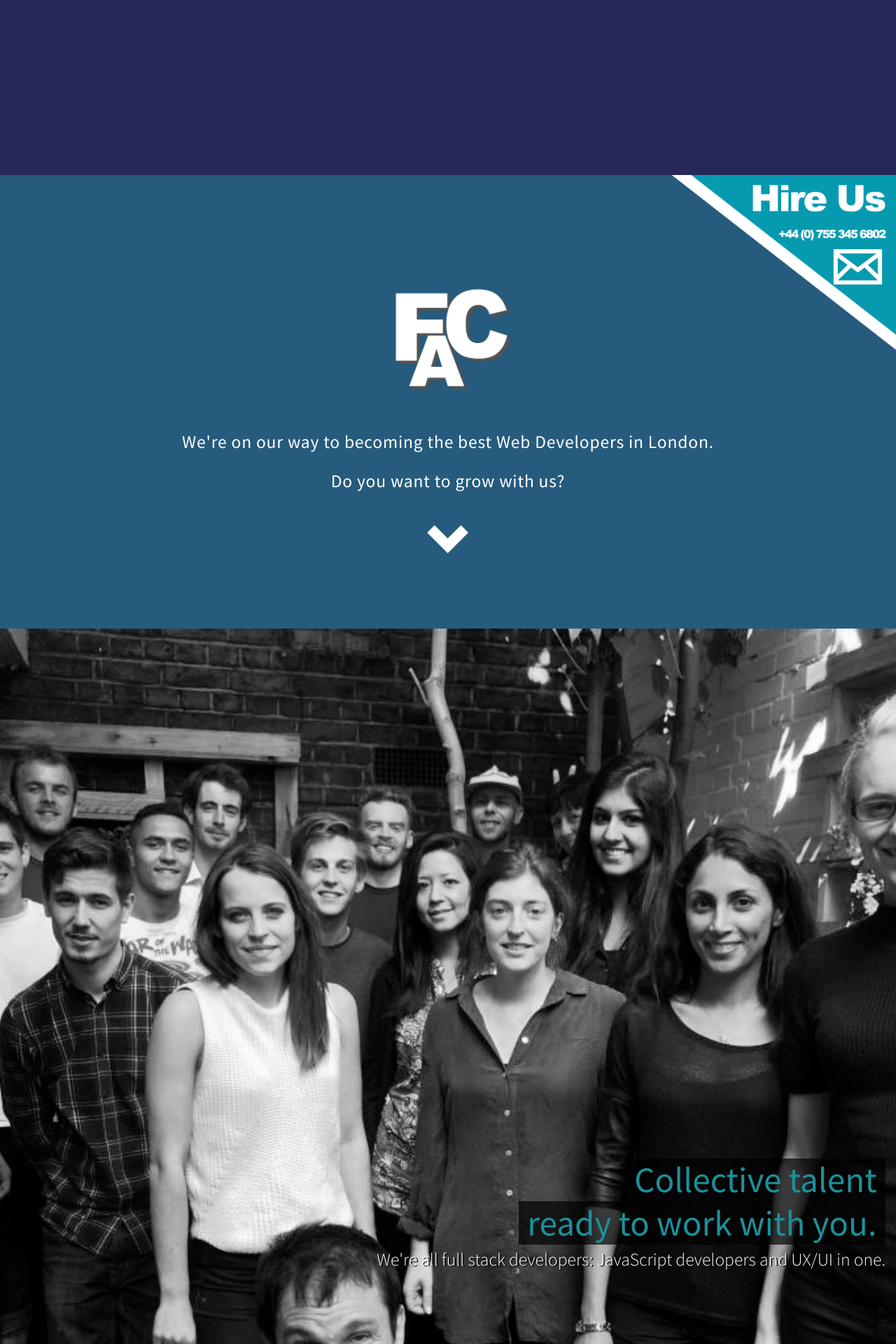
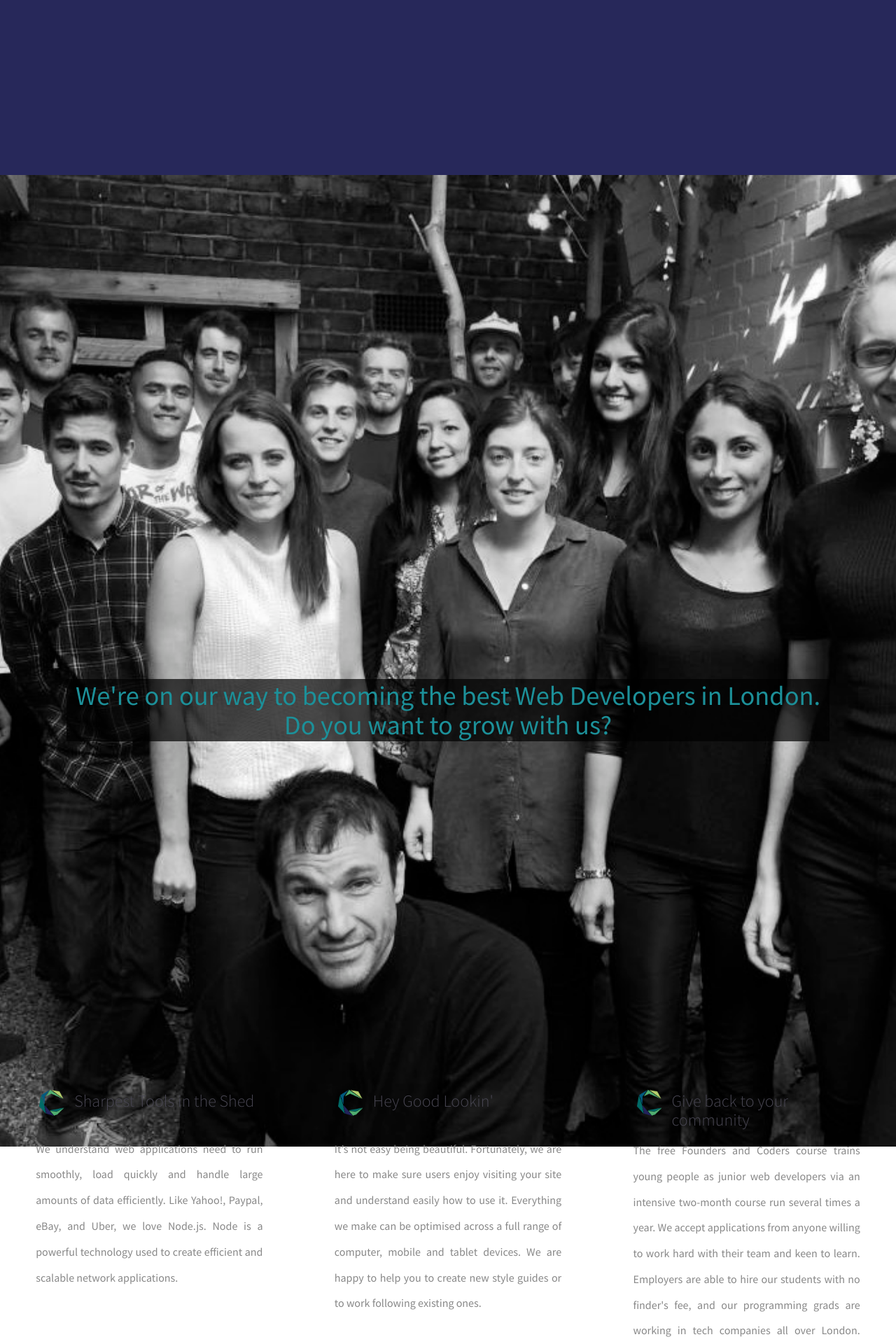
Before and after one commit to sofer/foundersandcoders, a Jekyll site: the page built from index.html, in a window 1280 px wide. Shown: the part 1012-2932 px from the top of the page at 70% size. Built offline with Jekyll 4.4.1, drawn with Linux system fonts in a browser that asks for light colours; nearby versions of some CDN libraries; some of the changed text lies outside the part shown.

Commit message:
change landing page

```diff
--- a/css/main.css
+++ b/css/main.css
@@ -397,12 +397,12 @@ div.clear {
 }
 .home-page .team .team-region {
   *zoom: 1;
-  text-align: right;
+  text-align: center;
   padding-top: 60vh;
+  padding-bottom: 30vh;
 }
 .home-page .team .team-region .heading {
   *zoom: 1;
-  margin-bottom: 55px;
 }
 .home-page .team .team-region .heading .heading-text-container {
   background: rgba(0, 0, 0, 0.7);
@@ -411,19 +411,13 @@ div.clear {
   padding-bottom: 0.2%;
   padding-right: 1%;
   padding-left: 1%;
+  margin-top: -3%;
 }
 .home-page .team .team-region .heading h1 {
+  font-align: center;
   color: #1C9099;
   font-weight: 400;
-  font-size: 4vw;
-}
-.home-page .team .team-region .heading h3 {
-  padding-top: 0.6vw;
-  color: #ffffff;
-  font-size: 2vw;
-  font-weight: 300;
-  font-family: "Source Sans Pro", sans-serif;
-  text-shadow: 2px 1px 0px #000;
+  font-size: 3vw;
 }
 .home-page .about-list {
   font-family: "Source Sans Pro", sans-serif;
--- a/index.html
+++ b/index.html
@@ -38,7 +38,7 @@ layout: default
 
 	</div>
 	<!-- BANNER SECTION -->
-	<div class="tagline">
+<!-- 	<div class="tagline">
 		<div class="hireUs">
 			<a href="mailto:contact@foundersandcoders.org">
 				<img src="img/hireusbutton.png">
@@ -52,10 +52,10 @@ layout: default
 				<div class="bouncing">
 					<a href="#team"><span class="glyphicon glyphicon-chevron-down"></span></a>
 				</div>
-			</div>
-			<!-- If someone write better, please update text here. Needs call to action -->
+			</div> -->
+			<!-- If someone write better, please update text here. Needs call to action
 		</div>
-	</div>
+	</div> -->
 
 	<!-- PROJECTS WITH PICTURE Will go here-->
 	<div class="projects">
@@ -64,19 +64,14 @@ layout: default
 	<a name="team" id="team"></a>
 	<div class="team">
 		<div class="team-region container-fluid">
+
 			<div class="heading">
 				<div>
 					<div class="heading-text-container">
-						<h1>Collective talent</h1>
+						<h1>We're on our way to becoming the best Web Developers in London.</h1>
+						<h1>Do you want to grow with us?</h1>
 					</div>
 				</div>
-				<div>
-					<div class="heading-text-container">
-						<h1>ready to work with you.</h2>
-					</div>
-				</div>
-				<h3>We're all full stack developers: JavaScript developers and UX/UI in one.</h3>
-			</div>
 		</div>
 	</div>
 
@@ -88,13 +83,13 @@ layout: default
 				<div class="col-xs-12 col-sm-5 col-sm-offset-1 col-md-4" id="topOne">
 					<img src="/img/camdenlogo.png">
 					<h4 class = "h4-givebBackToTheCommunity">Sharpest Tools in the Shed</h4>
-						<p>We understand web applications need to run smoothly, load quickly and handle large amounts of data efficiently. Like Yahoo!, Paypal, eBay, and Uber, we love Node.js. Node is a powerful technology used to create efficient and scalable network applications. If you don't understand what this means, don't worry because we stay on top of the latest tech movements so you don't have to. Whether you want to add a new social media feed or manage your customer database, we'll pick the best systems to use so the results are always powerful applications with clean and maintainable code.</p>
+						<p>We understand web applications need to run smoothly, load quickly and handle large amounts of data efficiently. Like Yahoo!, Paypal, eBay, and Uber, we love Node.js. Node is a powerful technology used to create efficient and scalable network applications.</p>
 					<!-- This should be about how well everything works.  -->
 				</div>
 				<div class="col-xs-12 col-sm-5 col-md-4" id="topTwo">
 					<img src="/img/camdenlogo.png">
 					<h4 class = "h4-givebBackToTheCommunity">Hey Good Lookin'</h4>
-						<p>It’s not easy being beautiful. Fortunately, we are here to make sure users enjoy visiting your site and understand easily how to use it. We’ve got powerful templates and style editors, including Bootstrap and Sass, that quickly get you looking your best and allow for painless styling changes across anything we build for you. Using D3 we create beautiful, interactive data visualisation for your site. Everything we make can be optimised across a full range of computer, mobile and tablet devices. We are happy to help you to create new style guides or to work following existing ones.</p>
+						<p>It’s not easy being beautiful. Fortunately, we are here to make sure users enjoy visiting your site and understand easily how to use it. Everything we make can be optimised across a full range of computer, mobile and tablet devices. We are happy to help you to create new style guides or to work following existing ones.</p>
 					<!-- This shoudl be about how good it looks. -->
 				</div>
 				<div class="col-xs-12 col-sm-6 col-sm-offset-3 col-md-4" id="topThree">
```
Also changed, not shown: css/main.scss (+5 -11 lines), 1 other file.
